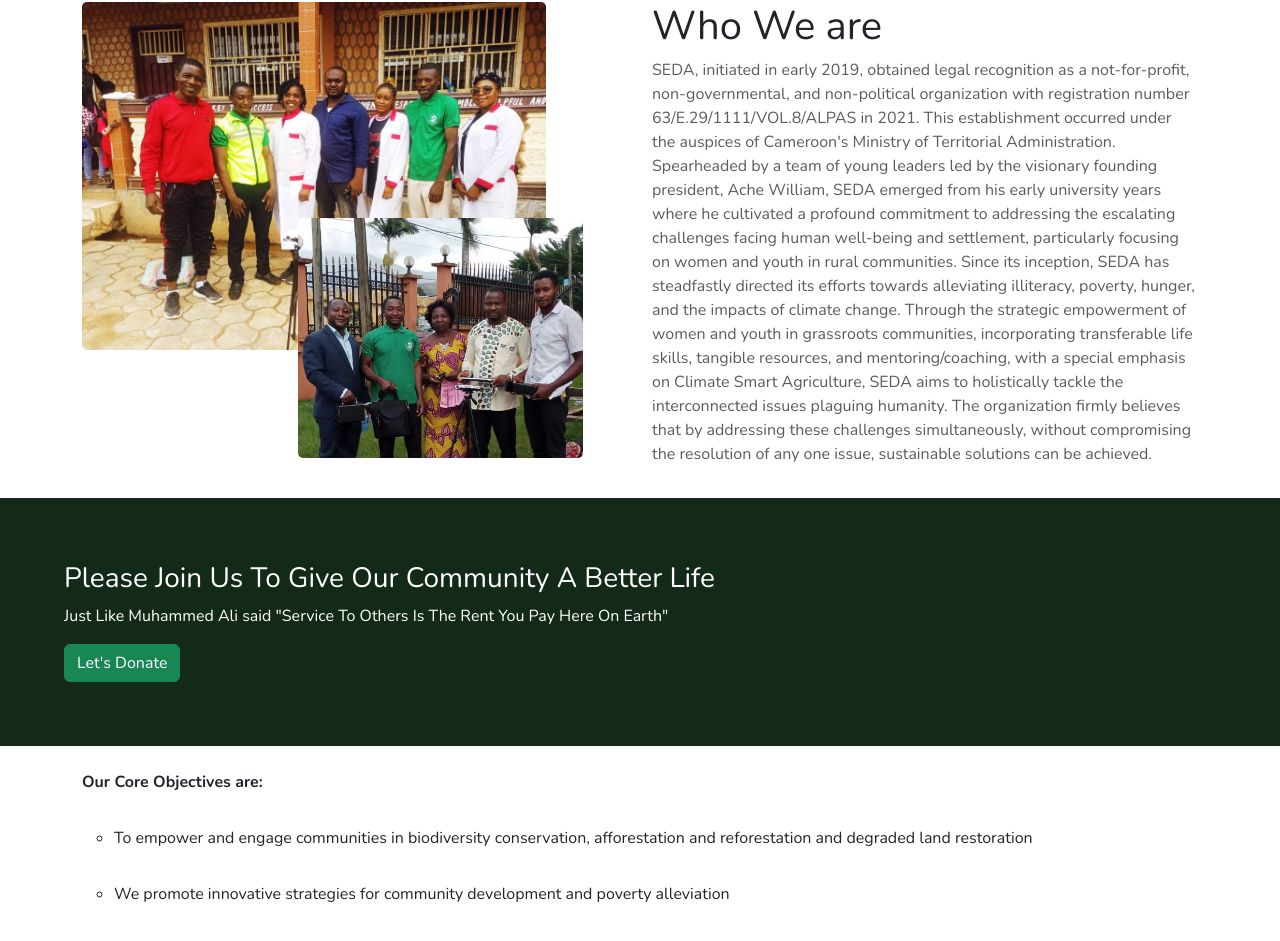
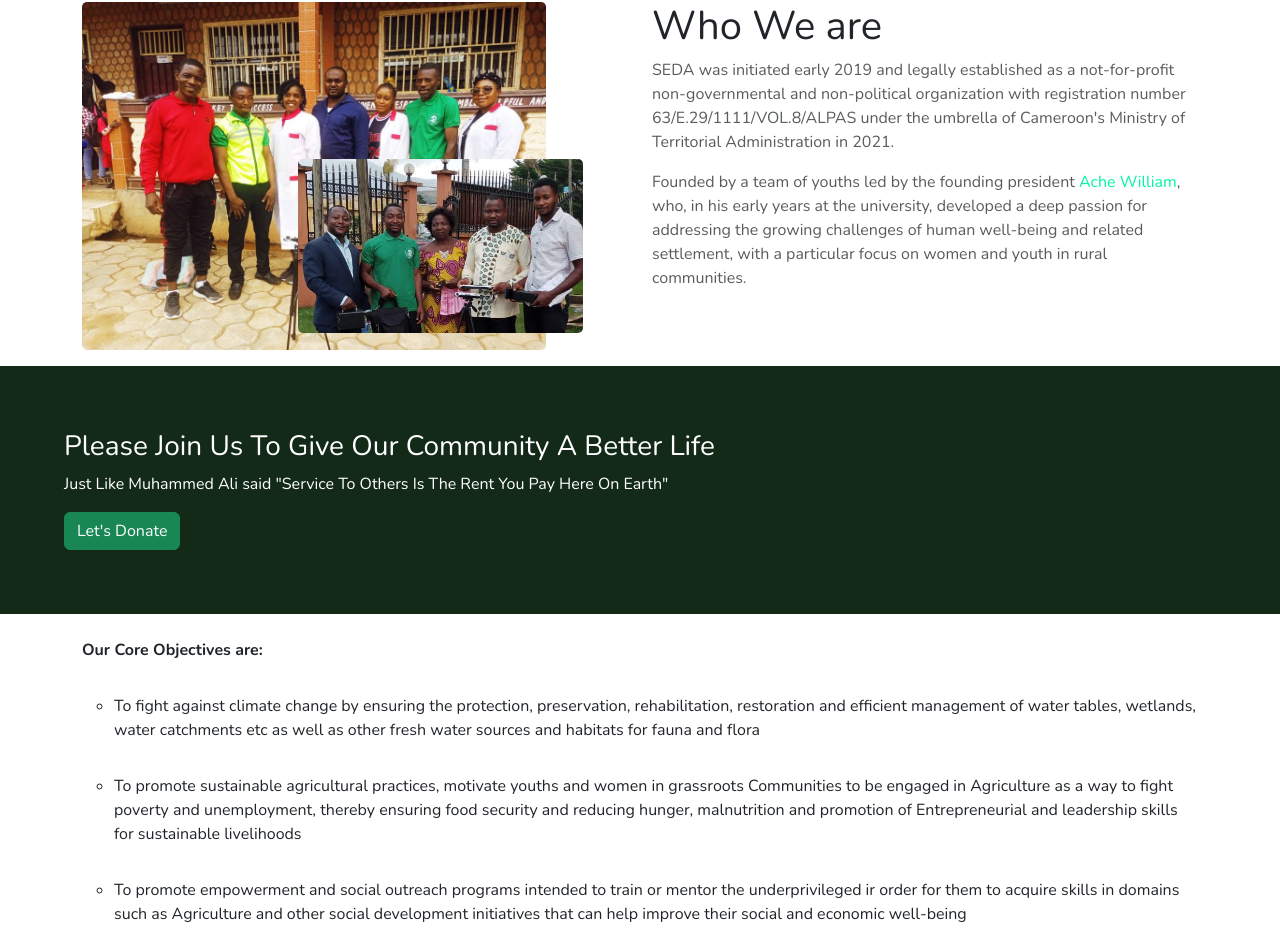
Before and after one commit to yvette809/seda, a React (Create React App) app: page /background in a window 1280 px wide. Shown: the part 86-1027 px from the top of the page. Built offline with nearby package versions, Linux system fonts and the light colour scheme.

Commit message:
changed the image and edited some info

```diff
--- a/src/index.css
+++ b/src/index.css
@@ -151,6 +151,15 @@ ul.objectives{
 ul.objectives li{
   margin-top: 2rem;
 }
+
+.founder{
+color:#00F5A0
+}
+
+.founder:hover{
+  text-decoration:none;
+  color:#00F5A0
+}
 /* end of background */
 
 /* banner */
--- a/src/pages/Background.jsx
+++ b/src/pages/Background.jsx
@@ -3,23 +3,50 @@ import Hero from '../components/Hero'
 import image1 from '../assets/about-us.jpg'
 import image2 from '../assets/about-us2.jpg'
 import DonationBanner from '../components/DonationBanner'
+import {Link} from 'react-router-dom'
 
 const Background = () => {
   return (
     <>
-   <Hero title="Who We are" description="SEDA, initiated in early 2019, obtained legal recognition as a not-for-profit, non-governmental, and non-political organization with registration number 63/E.29/1111/VOL.8/ALPAS in 2021. This establishment occurred under the auspices of Cameroon's Ministry of Territorial Administration. Spearheaded by a team of young leaders led by the visionary founding president, Ache William, SEDA emerged from his early university years where he cultivated a profound commitment to addressing the escalating challenges facing human well-being and settlement, particularly focusing on women and youth in rural communities.
+   <Hero
+  title="Who We are"
+  description={
+    <>
+      <p>
+        SEDA was initiated early 2019 and legally established as a not-for-profit
+        non-governmental and non-political organization with registration number
+        63/E.29/1111/VOL.8/ALPAS under the umbrella of Cameroon's Ministry of
+        Territorial Administration in 2021.
+      </p>
+      <p>
+        Founded by a team of youths led by the founding president{' '}
+        <Link to="https://www.linkedin.com/in/ache-william-275bab205" className="founder">
+          Ache William
+        </Link>
+        , who, in his early years at the university, developed a deep passion for
+        addressing the growing challenges of human well-being and related
+        settlement, with a particular focus on women and youth in rural
+        communities.
+      </p>
+      {/* Add more paragraphs or HTML tags as needed */}
+    </>
+  }
+  image1={image1}
+  image2={image2}
+/>
 
-   Since its inception, SEDA has steadfastly directed its efforts towards alleviating illiteracy, poverty, hunger, and the impacts of climate change. Through the strategic empowerment of women and youth in grassroots communities, incorporating transferable life skills, tangible resources, and mentoring/coaching, with a special emphasis on Climate Smart Agriculture, SEDA aims to holistically tackle the interconnected issues plaguing humanity. The organization firmly believes that by addressing these challenges simultaneously, without compromising the resolution of any one issue, sustainable solutions can be achieved." image1={image1} image2={image2}/>
 
 <DonationBanner title1="Please Join Us To Give Our Community A Better Life " title2='Just Like Muhammed Ali said "Service To Others Is The Rent You Pay Here On Earth"' action="Let's Donate"/>
 <div className="container mb-3">
    <p className='mt-4'><strong>Our Core Objectives are:</strong></p>
    <ul className="objectives">
-    <li>To empower and engage communities in biodiversity conservation, afforestation and reforestation and degraded land restoration</li>
-    <li>We promote innovative strategies for community development and poverty alleviation</li>
-    <li>We promote the sustainable management of natural resources</li>
-    <li>To advocate for and promote access and right of ownership of land by women, indigenous people and small scale farmers</li>
-    <li>To promote quality education to youths and vulnarable persons</li>
+    <li>To fight against climate change by ensuring the protection, preservation, rehabilitation, restoration and efficient management of water tables, wetlands, water catchments etc as well as other fresh water sources and habitats for fauna and flora</li>
+    <li>To promote sustainable agricultural practices, motivate youths and women in grassroots Communities to be engaged in Agriculture as a way to fight poverty and unemployment, thereby ensuring food security and reducing hunger, malnutrition and promotion of Entrepreneurial and leadership skills for sustainable livelihoods</li>
+    <li>To promote empowerment and social outreach programs intended to train or mentor the underprivileged ir order for them to acquire skills in domains such as Agriculture and other social development initiatives that can help improve their social and economic well-being</li>
+    <li>To Encourage Rural Communities to preserve and protect their biodiversity and support them in planting of environmentally friendly trees</li>
+    <li>To Curb youth unemployment by promoting social entrepreneurship</li>
+    <li>To promote the practice of Eco-friendly Agricultural activities, mitigating the effects of land degradation and ensuring healthy dieting habits</li>
+    <li>To enhance Sustainable Development by educating the local population on the need to protect the environment and better manage their natural resources so as to prevent the adverse effects of climate change and nature degradation</li>
 
    </ul>
    </div>
--- a/src/pages/Mission.jsx
+++ b/src/pages/Mission.jsx
@@ -1,14 +1,15 @@
 import React from 'react'
 import Hero from '../components/Hero'
-import image1 from '../assets/IMG_20220826_165053.jpg'
+import image1 from '../assets/about-us3.jpg'
 import { FaQuoteRight } from "react-icons/fa6";
+import { FaQuoteLeft } from "react-icons/fa6";
 
 const Mission = () => {
   return (
    <>
    <Hero title= "Our Mission" image1={image1} description="SEDA endeavors, through pioneering advocacy, to play a pivotal role in the creation of inherently sustainable ecosystems. Our aim is to foster equitable resource distribution that enhances livelihoods, with a particular emphasis on vulnerable communities affected by crises. In pursuit of this vision, our mission is to:"/>
 
-   <p className='my-4 mission'><em><FaQuoteRight className='fa-right mx-3'/> To reach cities and local communities through innovative advocacy, enhancing livelihoods and ensuring the natural and sustainable ecosystems, while respecting the rights of all components.</em></p>
+   <p className='my-4 mission'><em><FaQuoteLeft className='fa-right mx-3'/> To reach cities and local communities through innovative advocacy, improving livelihoods, Ensuring Natural and Sustainable Ecosystems with rights respect of all components.</em><FaQuoteRight className='fa-right mx-3'/></p>
    </>
   )
 }
--- a/src/pages/Vision.jsx
+++ b/src/pages/Vision.jsx
@@ -7,9 +7,9 @@ import { FaQuoteRight } from "react-icons/fa6";
 const Vision = () => {
   return (
     <>
-    <Hero title= "Our Vision" image1={image1} description="We have etched our vision as a blueprint on the tablets of our hearts. As we aspire to foster just, peaceful, and sustainable communities worldwide, where every individual can not only exist but flourish, we firmly acknowledge that transitioning from mere rhetoric to tangible reality necessitates the concerted efforts of individuals and organizations alike. Our overarching vision is thus:"/>
+    <Hero title= "Our Vision" image1={image1} description="We have our Vision as a Blue Print on the tablets of our Hearts. While Thriving for a just,peaceful and sustainable communities across the globe where everyone can live and thrive, we strongly believe that to call it out from rhetoric to reality requires the collaborative efforts of individuals and organisations. Our main Vision is therefore:"/>
 
-    <p className='my-4  vision'><em><FaQuoteRight className='fa-right mx-3'/>Establish a sustainable ecosystem<br/> with an equitable distribution of resources <br/> to enhance livelihoods across all parts and wholes</em></p>
+    <p className='my-4  vision'><em><FaQuoteRight className='fa-right mx-3'/> Sustainable ecosystems<br/> with Equitable Distribution of resources for <br/> improved livelihoods within all parts and wholes</em></p>
 
     </>
 
```
Also changed, not shown: src/assets/about-us3.jpg (added), src/assets/about-us4.jpg (added).
